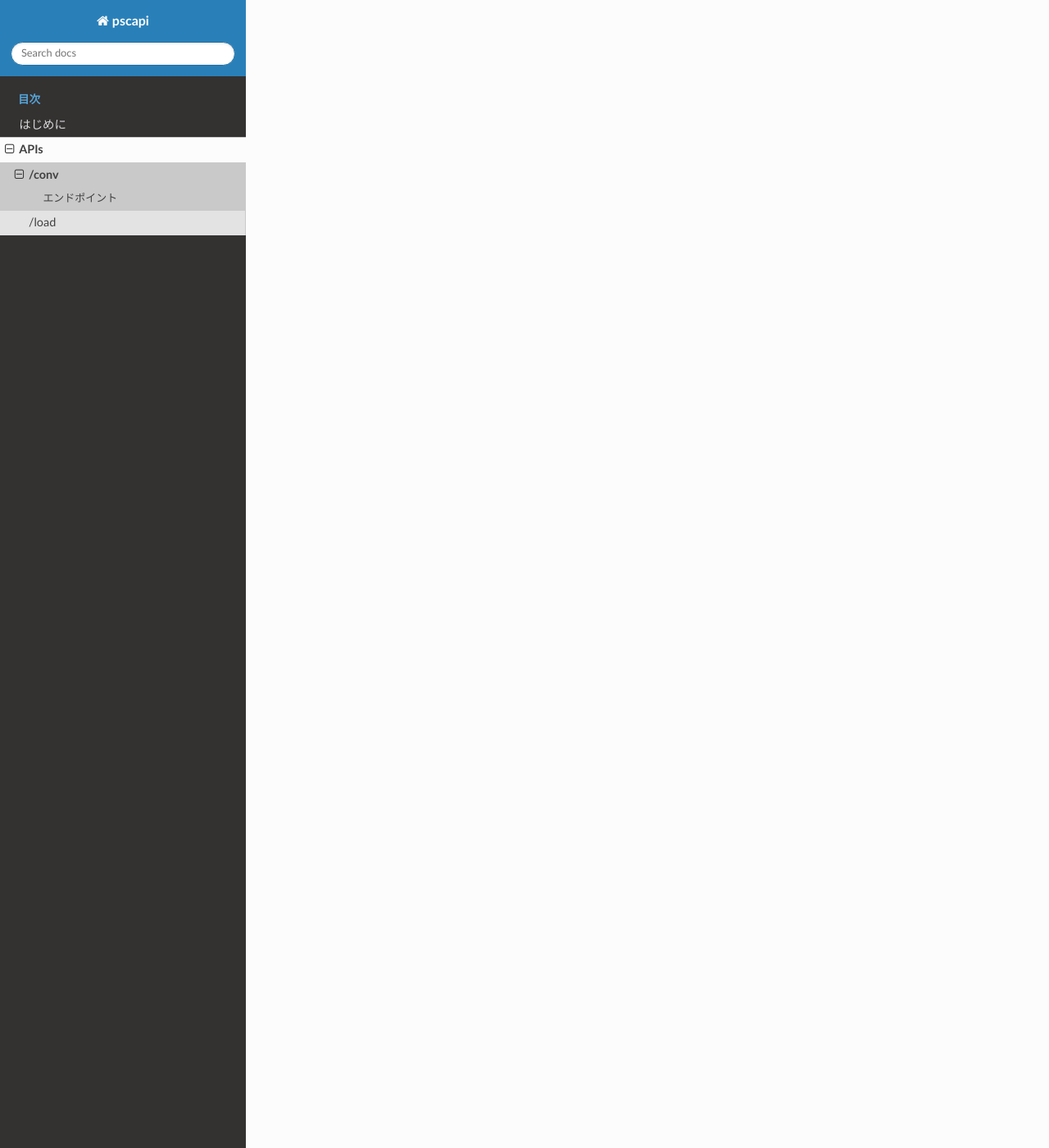
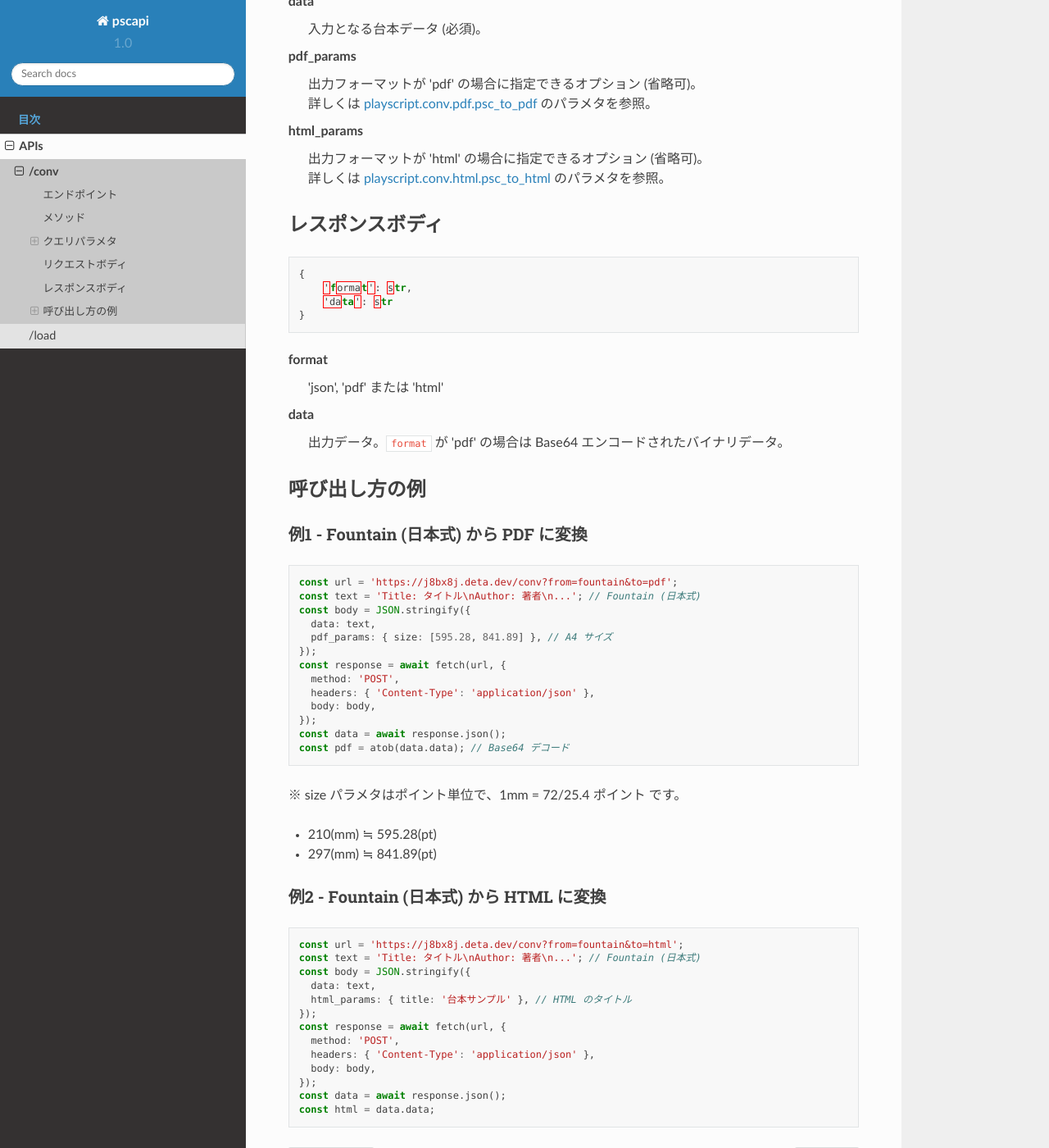
Before and after one commit to satamame/pscapi, a Sphinx documentation site: the page built from docs/source/api/conv.md, in a window 1280 px wide and 1400 px high, scrolled down 1582 px. Shown: the whole window at 82% size. Built offline with Sphinx 7.4.7 and the Read the Docs theme 2.0.0, drawn with Linux system fonts in a browser that asks for light colours; some of the changed text lies outside the part shown.

````diff
--- a/docs/source/api/conv.md
+++ b/docs/source/api/conv.md
@@ -1,7 +1,133 @@
 # /conv
 
 フォーマットを変換する API です。
+入出力は JSON 形式です。
+Web アプリから呼んで使います。
 
 ## エンドポイント
 
 /conv
+
+例1 - ローカルの開発サーバの場合
+: http://127.0.0.1:8000/conv
+
+例2 - Deta の場合
+: https://j8bx8j.deta.dev/conv
+
+## メソッド
+
+POST
+
+## クエリパラメタ
+
+### from
+
+値
+
+- 'json' (デフォルト)
+- 'fountain'
+
+入力となる台本データ (リクエストボディの `data` フィールド) のフォーマットです。
+
+### to
+
+値
+
+- 'json' (デフォルト)
+- 'pdf'
+- 'html'
+
+出力となる台本データ (レスポンスボディの `data` フィールド) のフォーマットです。
+
+
+## リクエストボディ
+
+```json
+{
+    'data': str,
+    'pdf_params': {
+        'size': [w, h],
+        'margin': [x, y],
+        'upper_space': float,
+        'font_name': str,
+        'num_font_name': str,
+        'font_size': float,
+        'line_space': float,
+        'draw_page_num': bool
+    },
+    'html_params': {
+        'title': str,
+        'template': str,
+        'css': str,
+        'js': str
+    }
+}
+```
+
+data
+: 入力となる台本データ (必須)。
+
+pdf_params
+: 出力フォーマットが 'pdf' の場合に指定できるオプション (省略可)。
+詳しくは [playscript.conv.pdf.psc_to_pdf](https://satamame.github.io/playscript/master/playscript.conv.html#playscript.conv.pdf.psc_to_pdf) のパラメタを参照。
+
+html_params
+: 出力フォーマットが 'html' の場合に指定できるオプション (省略可)。
+詳しくは [playscript.conv.html.psc_to_html](https://satamame.github.io/playscript/master/playscript.conv.html#playscript.conv.html.psc_to_html) のパラメタを参照。
+
+## レスポンスボディ
+
+```json
+{
+    'format': str,
+    'data': str
+}
+```
+
+format
+: 'json', 'pdf' または 'html'
+
+data
+: 出力データ。`format` が 'pdf' の場合は Base64 エンコードされたバイナリデータ。
+
+## 呼び出し方の例
+
+### 例1 - Fountain (日本式) から PDF に変換
+
+```javascript
+const url = 'https://j8bx8j.deta.dev/conv?from=fountain&to=pdf';
+const text = 'Title: タイトル\nAuthor: 著者\n...'; // Fountain (日本式)
+const body = JSON.stringify({
+  data: text,
+  pdf_params: { size: [595.28, 841.89] }, // A4 サイズ
+});
+const response = await fetch(url, {
+  method: 'POST',
+  headers: { 'Content-Type': 'application/json' },
+  body: body,
+});
+const data = await response.json();
+const pdf = atob(data.data); // Base64 デコード
+```
+
+※ size パラメタはポイント単位で、1mm = 72/25.4 ポイント です。
+- 210(mm) ≒ 595.28(pt)
+- 297(mm) ≒ 841.89(pt)
+
+### 例2 - Fountain (日本式) から HTML に変換
+
+```javascript
+const url = 'https://j8bx8j.deta.dev/conv?from=fountain&to=html';
+const text = 'Title: タイトル\nAuthor: 著者\n...'; // Fountain (日本式)
+const body = JSON.stringify({
+  data: text,
+  html_params: { title: '台本サンプル' }, // HTML のタイトル
+});
+const response = await fetch(url, {
+  method: 'POST',
+  headers: { 'Content-Type': 'application/json' },
+  body: body,
+});
+const data = await response.json();
+const html = data.data;
+```
--- a/docs/source/conf.py
+++ b/docs/source/conf.py
@@ -9,6 +9,7 @@
 project = 'pscapi'
 copyright = '2022, satamame'
 author = 'satamame'
+version = '1.0'
 
 # -- General configuration ---------------------------------------------------
 # https://www.sphinx-doc.org/en/master/usage/configuration.html#general-configuration
@@ -25,6 +26,8 @@ source_suffix = {
     '.md': 'markdown',
 }
 
+myst_enable_extensions = ['deflist']
+
 # -- Options for HTML output -------------------------------------------------
 # https://www.sphinx-doc.org/en/master/usage/configuration.html#options-for-html-output
 
````
Also changed, not shown: README.md (+12 -28 lines), docs/source/api/index.md (+3 -0 lines), docs/source/index.rst (+2 -11 lines), docs/source/introduction.md (deleted, +0 -3 lines), 2 other files.
